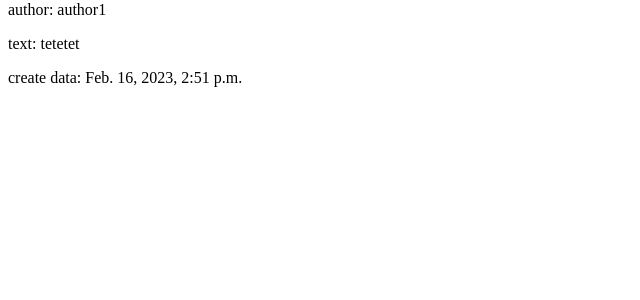
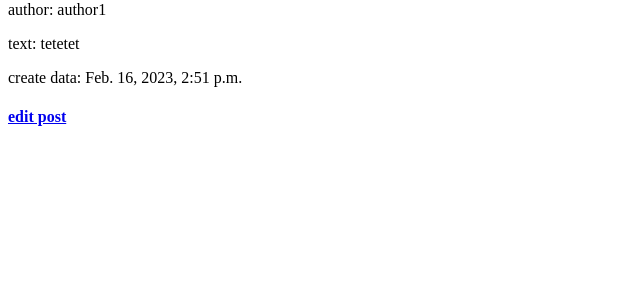
Before and after one commit to pai-jk/django_tutorial, a Django app: page /hello/post_detail/1 in a window 1280 px wide. Shown: the part 178-478 px from the top of the page, without its empty margins (0-640 px from the left). Run offline with Django 4.2, Linux system fonts and the light colour scheme; data comes from the database, SQL or seed files in the repository; both versions use the stored data as it was after the commit.

Commit message:
edit 추가

```diff
--- a/hello/templates/hello/post_detail.html
+++ b/hello/templates/hello/post_detail.html
@@ -6,4 +6,6 @@
         <p>text: {{post.text}}</p>
         <p>create data: {{post.created_date}}</p>
     </div>
+    <h4>
+        <a href="{% url 'hello:post_edit' pk=post.pk %}"> edit post </a></h4>
 {% endblock %}
--- a/hello/urls.py
+++ b/hello/urls.py
@@ -8,4 +8,5 @@ urlpatterns = [
     path('post_list', views.post_list, name='post_list'),
     path('post_detail/<int:pk>', views.post_detail, name="post_detail"),
     path('post_new', views.post_new, name="post_new"),
+    path('post_detail/<int:pk>/edit', views.post_edit, name="post_edit"),
 ]
--- a/hello/views.py
+++ b/hello/views.py
@@ -1,5 +1,5 @@
 from django.http import HttpResponse
-from django.shortcuts import render, redirect
+from django.shortcuts import render, redirect, get_object_or_404
 from .models import Post
 from .forms import PostForm
 
@@ -33,3 +33,21 @@ def post_new(request):
         raise ValueError
 
     return render(request, 'hello/post_new.html', {'form': form})
+
+
+def post_edit(request, pk):
+    post = get_object_or_404(Post, pk=pk)
+    if request.method == "POST":
+        form = PostForm(request.POST, instance=post)
+        if form.is_valid():
+            post = form.save(commit=False)
+            post.save()
+            return redirect('hello:post_detail', pk=post.pk)
+        pass
+    elif request.method == "GET":
+        form = PostForm(instance=post)
+        # form = Post.objects.get(pk=pk)
+
+    else:
+        raise ValueError
+    return render(request, 'hello/post_edit.html', {'form': form})
```
Also changed, not shown: hello/templates/hello/post_edit.html (added, +9 -0 lines), db.sqlite3.
